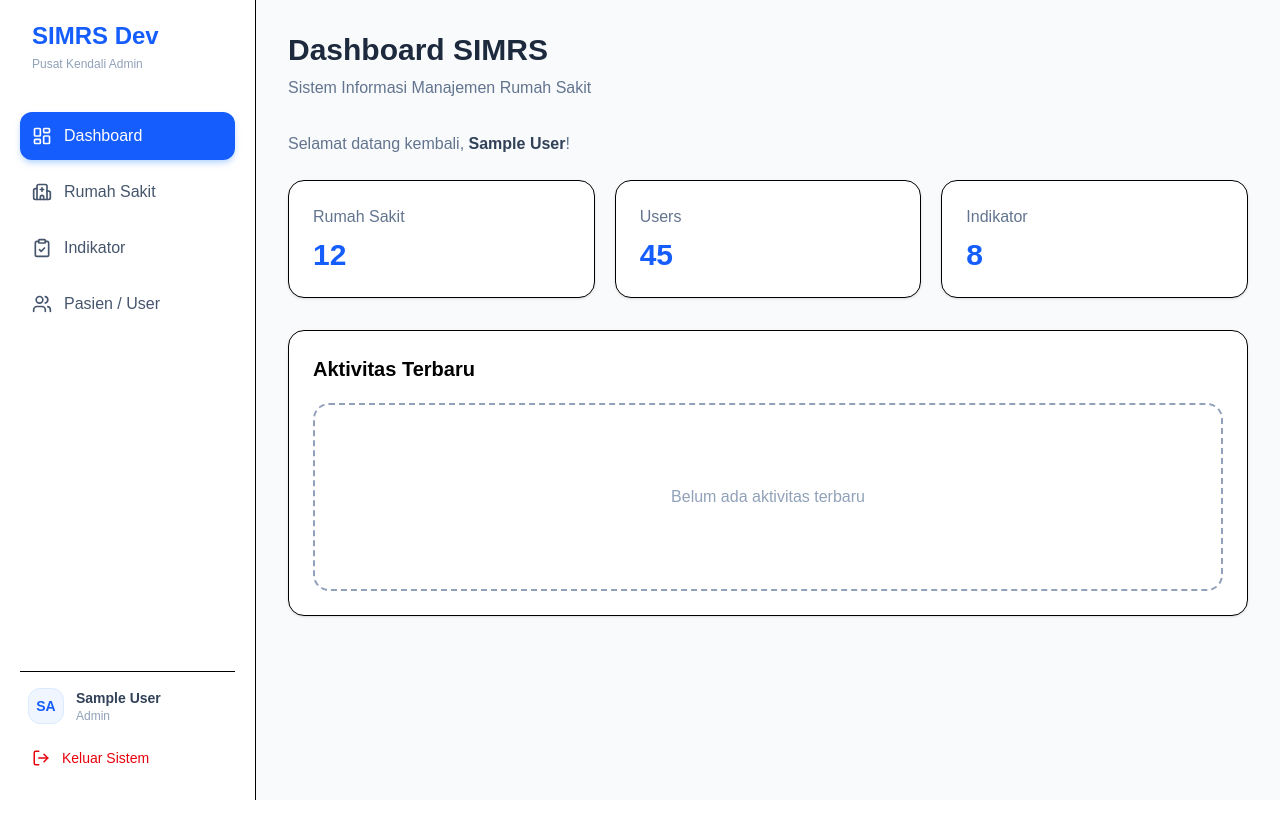
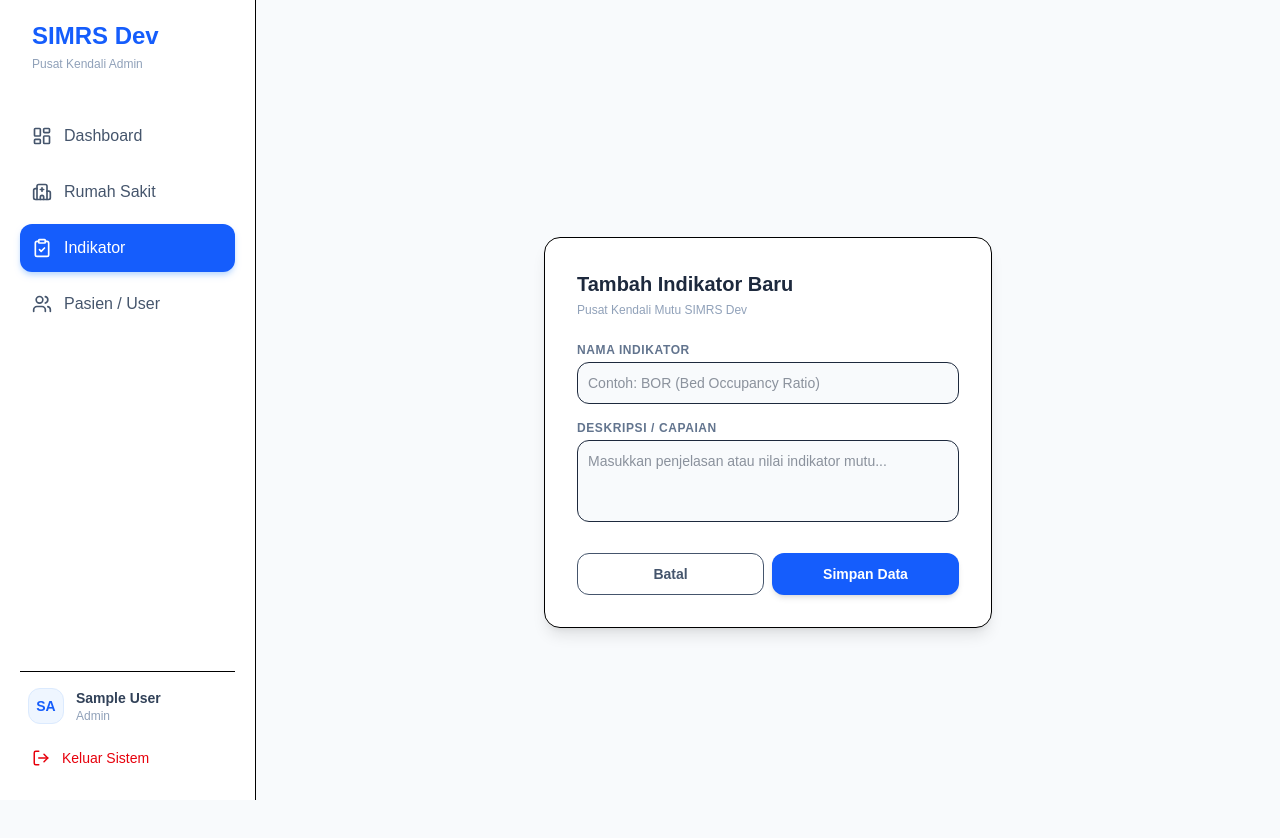
Before and after one commit to kholidsaii/Asessment-Project, a React (Vite) app in the folder frontend/: page /indicators/new in a window 1280 px wide. Before the commit this address led to /. Shown: the top 838 px of the page. Before the commit the page ends 800 px from the top, so only its background shows below. Built offline with nearby package versions, Linux system fonts and the light colour scheme; no server answers; sample sign-in values are in the browser's storage.

Commit message:
sprint 12: menyelesaikan fitur CRUD indikator, validasi form dan routing admin

```diff
--- a/frontend/src/App.jsx
+++ b/frontend/src/App.jsx
@@ -5,6 +5,7 @@ import Sidebar from "./components/Sidebar/Sidebar";
 import Home from "./pages/Home";
 import HospitalPage from "./pages/HospitalPage";
 import IndicatorPage from "./pages/IndicatorPage";
+import IndicatorFormPage from "./pages/IndicatorFormPage"; // 1. IMPORT FILE FORM BARU YANG KITA BUAT
 import PatientPage from "./pages/PatientPage";
 import AssessmentPage from "./pages/AssessmentPage";
 import ReportPage from "./pages/ReportPage";
@@ -71,6 +72,11 @@ function App() {
                       <>
                         <Route path="/hospitals" element={<HospitalPage />} />
                         <Route path="/indicators" element={<IndicatorPage />} />
+
+                        {/* 2. DAFTARKAN DUA JALUR RUTE FORM CRUD DI SINI (DI BAWAH /indicators) */}
+                        <Route path="/indicators/new" element={<IndicatorFormPage />} />
+                        <Route path="/indicators/edit/:id" element={<IndicatorFormPage />} />
+
                         <Route path="/patients" element={<PatientPage />} />
                       </>
                     ) : (
--- a/frontend/src/components/IndicatorTable/IndicatorTable.jsx
+++ b/frontend/src/components/IndicatorTable/IndicatorTable.jsx
@@ -1,27 +1,56 @@
-function IndicatorTable({ indicators }) {
+import { useNavigate } from "react-router-dom";
+
+function IndicatorTable({ indicators, onDelete }) {
+  const navigate = useNavigate();
+
   return (
     <div className="bg-white rounded-2xl shadow-sm border overflow-hidden">
-
       <table className="w-full">
-
         <thead className="bg-slate-100">
           <tr>
             <th className="p-4 text-left">Nama</th>
             <th className="p-4 text-left">Deskripsi</th>
+            {/* Kolom Aksi Baru untuk menampung tombol Edit & Hapus */}
+            <th className="p-4 text-center">Aksi</th>
           </tr>
         </thead>
 
         <tbody>
-          {indicators.map((item) => (
-            <tr key={item.id} className="border-t">
-              <td className="p-4">{item.name}</td>
-              <td className="p-4">{item.description}</td>
+          {indicators.length === 0 ? (
+            <tr>
+              <td colSpan="3" className="p-4 text-center text-slate-400">
+                Belum ada data indikator mutu.
+              </td>
             </tr>
-          ))}
+          ) : (
+            indicators.map((item) => (
+              <tr key={item.id} className="border-t hover:bg-slate-50/50 transition-colors">
+                <td className="p-4 font-semibold text-slate-800">{item.name}</td>
+                <td className="p-4 text-slate-600">{item.description}</td>
+                <td className="p-4 text-center">
+                  <div className="flex items-center justify-center gap-4">
+                    {/* BUTTON UPDATE */}
+                    <button
+                      onClick={() => navigate(`/indicators/edit/${item.id}`)}
+                      className="text-blue-600 hover:text-blue-800 hover:underline text-sm font-semibold"
+                    >
+                      Edit
+                    </button>
+
+                    {/* BUTTON DELETE */}
+                    <button
+                      onClick={() => onDelete(item.id, item.name)}
+                      className="text-red-600 hover:text-red-800 hover:underline text-sm font-semibold"
+                    >
+                      Hapus
+                    </button>
+                  </div>
+                </td>
+              </tr>
+            ))
+          )}
         </tbody>
-
       </table>
-
     </div>
   );
 }
--- /dev/null
+++ b/frontend/src/pages/IndicatorFormPage.jsx
@@ -0,0 +1,155 @@
+import { useState, useEffect } from "react";
+import { useNavigate, useParams } from "react-router-dom";
+import http from "../utils/constant/http";
+
+function IndicatorFormPage() {
+  const { id } = useParams();
+  const isEditMode = !!id;
+
+  const [name, setName] = useState("");
+  const [description, setDescription] = useState("");
+
+  const [loading, setLoading] = useState(false);
+  const [error, setError] = useState(null);
+  const [success, setSuccess] = useState(false); // State baru untuk efek sukses
+  const navigate = useNavigate();
+
+  useEffect(() => {
+    if (isEditMode) {
+      const fetchOldData = async () => {
+        try {
+          const res = await http.get(`/indicators/${id}`);
+          if (res.data.data) {
+            setName(res.data.data.name);
+            setDescription(res.data.data.description || "");
+          }
+        } catch (err) {
+          setError("Gagal memuat data lama dari server.");
+        }
+      };
+      fetchOldData();
+    }
+  }, [id, isEditMode]);
+
+  const handleSubmit = async (e) => {
+    e.preventDefault();
+    setError(null); // Reset error setiap kali tombol ditekan
+
+    // === VALIDASI FRONTEND SPRINT 11 & 12 (BARU) ===
+    if (!name.trim()) {
+      setError("Nama Indikator tidak boleh kosong atau hanya berisi spasi.");
+      return;
+    }
+
+    if (name.trim().length < 3) {
+      setError("Nama Indikator terlalu pendek (Minimal 3 karakter).");
+      return;
+    }
+
+    if (!description.trim()) {
+      setError("Deskripsi / Capaian wajib diisi untuk standar rekam medis.");
+      return;
+    }
+
+    if (description.trim().length < 5) {
+      setError("Berikan deskripsi yang jelas (Minimal 5 karakter).");
+      return;
+    }
+
+    try {
+      setLoading(true);
+      const payload = {
+        name: name.trim(),
+        description: description.trim()
+      };
+
+      if (isEditMode) {
+        await http.put(`/indicators/${id}`, payload);
+      } else {
+        await http.post("/indicators", payload);
+      }
+
+      // Tampilkan efek sukses sebelum pindah halaman
+      setSuccess(true);
+      setTimeout(() => {
+        navigate("/indicators");
+      }, 1500); // Tunggu 1.5 detik baru kembali ke tabel
+
+    } catch (err) {
+      console.error(err);
+      setError(err.response?.data?.message || "Gagal menyimpan data ke server. Coba lagi.");
+    } finally {
+      setLoading(false);
+    }
+  };
+
+  return (
+    <div className="min-h-screen bg-slate-50 flex items-center justify-center p-4">
+      <div className="max-w-md w-full bg-white rounded-2xl shadow-lg border p-8 transition-all">
+        <h1 className="text-xl font-bold mb-1 text-slate-800">
+          {isEditMode ? "Modifikasi Indikator" : "Tambah Indikator Baru"}
+        </h1>
+        <p className="text-xs text-slate-400 mb-6">Pusat Kendali Mutu SIMRS Dev</p>
+
+        {/* TAMPILAN ALERT ERROR (Jika validasi gagal) */}
+        {error && (
+          <div className="bg-red-50 text-red-700 border border-red-200 rounded-xl p-3.5 mb-5 text-sm font-medium flex items-center gap-2">
+            <span>⚠️ {error}</span>
+          </div>
+        )}
+
+        {/* TAMPILAN ALERT SUKSES (Jika berhasil disimpan) */}
+        {success && (
+          <div className="bg-emerald-50 text-emerald-700 border border-emerald-200 rounded-xl p-3.5 mb-5 text-sm font-medium flex items-center gap-2 animate-pulse">
+            <span>✅ Data Berhasil Disimpan! Mengalihkan halaman...</span>
+          </div>
+        )}
+
+        <form onSubmit={handleSubmit} className="space-y-4">
+          <div>
+            <label className="block text-xs font-bold uppercase tracking-wider mb-1 text-slate-500">Nama Indikator</label>
+            <input
+              type="text"
+              placeholder="Contoh: BOR (Bed Occupancy Ratio)"
+              value={name}
+              onChange={(e) => setName(e.target.value)}
+              disabled={loading || success}
+              className="w-full p-2.5 border rounded-xl bg-slate-50 font-medium text-sm text-slate-800 outline-none focus:bg-white focus:ring-2 focus:ring-blue-500 disabled:opacity-60"
+            />
+          </div>
+          <div>
+            <label className="block text-xs font-bold uppercase tracking-wider mb-1 text-slate-500">Deskripsi / Capaian</label>
+            <textarea
+              placeholder="Masukkan penjelasan atau nilai indikator mutu..."
+              value={description}
+              onChange={(e) => setDescription(e.target.value)}
+              disabled={loading || success}
+              rows="3"
+              className="w-full p-2.5 border rounded-xl bg-slate-50 font-medium text-sm text-slate-800 outline-none focus:bg-white focus:ring-2 focus:ring-blue-500 resize-none disabled:opacity-60"
+            />
+          </div>
+
+          <div className="flex gap-2 pt-2">
+            <button
+              type="button"
+              onClick={() => navigate("/indicators")}
+              disabled={loading || success}
+              className="w-1/2 border py-2.5 rounded-xl font-semibold text-sm text-slate-600 hover:bg-slate-50 disabled:opacity-50"
+            >
+              Batal
+            </button>
+            <button
+              type="submit"
+              disabled={loading || success}
+              className="w-1/2 bg-blue-600 hover:bg-blue-700 text-white font-semibold py-2.5 rounded-xl text-sm shadow-md disabled:opacity-50 flex items-center justify-center gap-1"
+            >
+              {loading ? "Proses..." : "Simpan Data"}
+            </button>
+          </div>
+        </form>
+      </div>
+    </div>
+  );
+}
+
+export default IndicatorFormPage;
--- a/frontend/src/pages/IndicatorPage.jsx
+++ b/frontend/src/pages/IndicatorPage.jsx
@@ -1,16 +1,13 @@
 import { useEffect, useState } from "react";
-
+import { useNavigate } from "react-router-dom"; // Import navigasi
 import http from "../utils/constant/http";
-
 import IndicatorTable from "../components/IndicatorTable/IndicatorTable";
 
 function IndicatorPage() {
-
   const [indicators, setIndicators] = useState([]);
-
   const [loading, setLoading] = useState(true);
-
   const [error, setError] = useState(null);
+  const navigate = useNavigate();
 
   useEffect(() => {
     fetchIndicators();
@@ -18,40 +15,60 @@ function IndicatorPage() {
 
   async function fetchIndicators() {
     try {
-
       setLoading(true);
       setError(null);
-
       const response = await http.get("/indicators");
-
       setIndicators(response.data.data);
-
     } catch (error) {
-
       setError(error.message);
-
     } finally {
-
       setLoading(false);
-
     }
   }
 
+  // === FUNGSI DELETE SPRINT 12 ===
+  const handleDelete = async (id, name) => {
+    if (window.confirm(`Apakah Anda yakin ingin menghapus indikator "${name}"?`)) {
+      try {
+        const response = await http.delete(`/indicators/${id}`);
+        if (response.data.success || response.status === 200) {
+          alert("Indikator berhasil dihapus");
+          fetchIndicators(); // Memuat ulang data otomatis agar tabel terupdate
+        }
+      } catch (error) {
+        console.error("Gagal menghapus indikator:", error);
+        alert("Gagal menghapus data. Silakan coba lagi.");
+      }
+    }
+  };
+
   if (loading) {
-    return <p>Loading...</p>;
+    return <p className="p-5 text-slate-500">Loading...</p>;
   }
 
   if (error) {
-    return <p>Error : {error}</p>;
+    return <p className="p-5 text-red-500">Error : {error}</p>;
   }
 
   return (
-    <div>
-      <h1 className="text-2xl font-bold mb-5">
-        Data Indicator
-      </h1>
+    <div className="p-6 max-w-6xl mx-auto">
+      {/* Bagian Atas Tabel */}
+      <div className="flex justify-between items-center mb-5">
+        <h1 className="text-2xl font-bold">
+          Data Indicator
+        </h1>
 
-      <IndicatorTable indicators={indicators} />
+        {/* === TOMBOL CREATE SPRINT 12 === */}
+        <button
+          onClick={() => navigate("/indicators/new")}
+          className="bg-blue-600 hover:bg-blue-700 text-white font-semibold py-2 px-4 rounded-xl shadow-md transition-all active:scale-95 text-sm"
+        >
+          + Tambah Indikator
+        </button>
+      </div>
+
+      {/* Kirim data dan fungsi ke komponen tabel */}
+      <IndicatorTable indicators={indicators} onDelete={handleDelete} />
     </div>
   );
 }
```
